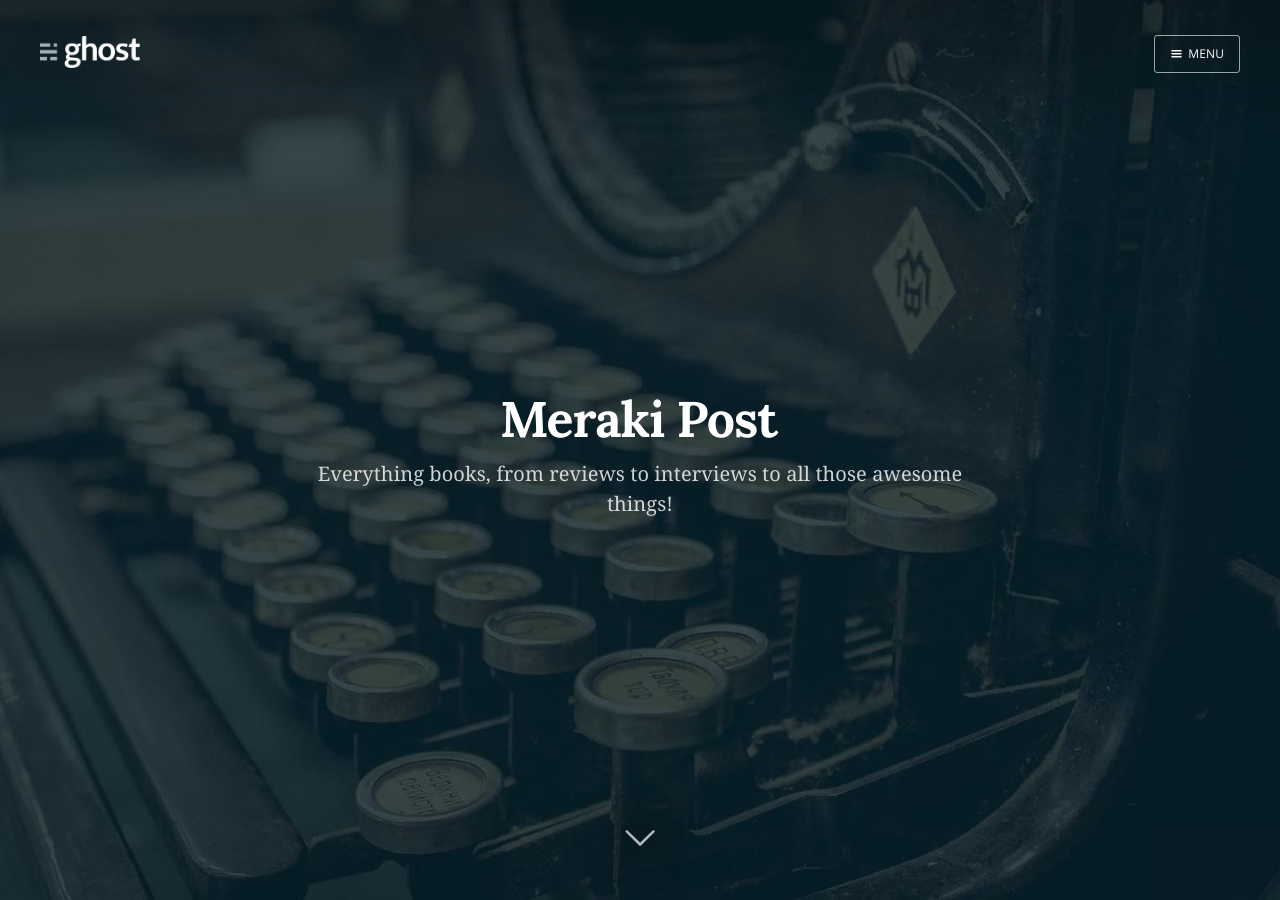
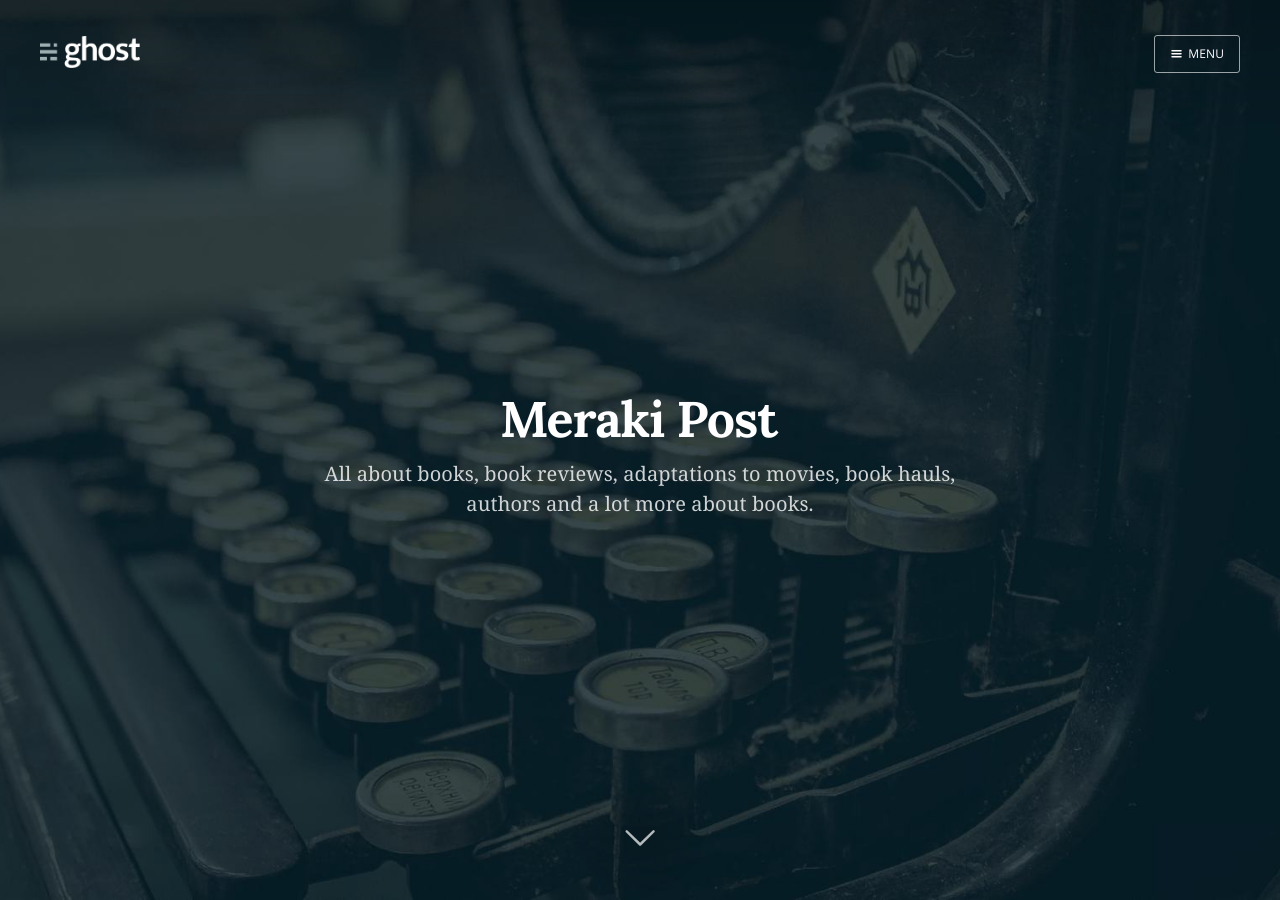
Before and after one commit to studiolampblack/puretypo, a Jekyll site: the page built from index.html, in a window 1280 px wide and 900 px high. Built offline with Jekyll 4.4.1, drawn with Linux system fonts in a browser that asks for light colours; nearby versions of some CDN libraries; some web fonts are replaced; the list of posts is cut into pages by our own code.

Commit message:
Port description from the old site

```diff
--- a/_config.yml
+++ b/_config.yml
@@ -9,7 +9,7 @@ future: false
 
 # Website info
 name: 'Meraki Post'
-description: "Everything books, from reviews to interviews to all those awesome things!"
+description: "All about books, book reviews, adaptations to movies, book hauls, authors and a lot more about books."
 
 # Author's info
 authors:
```
